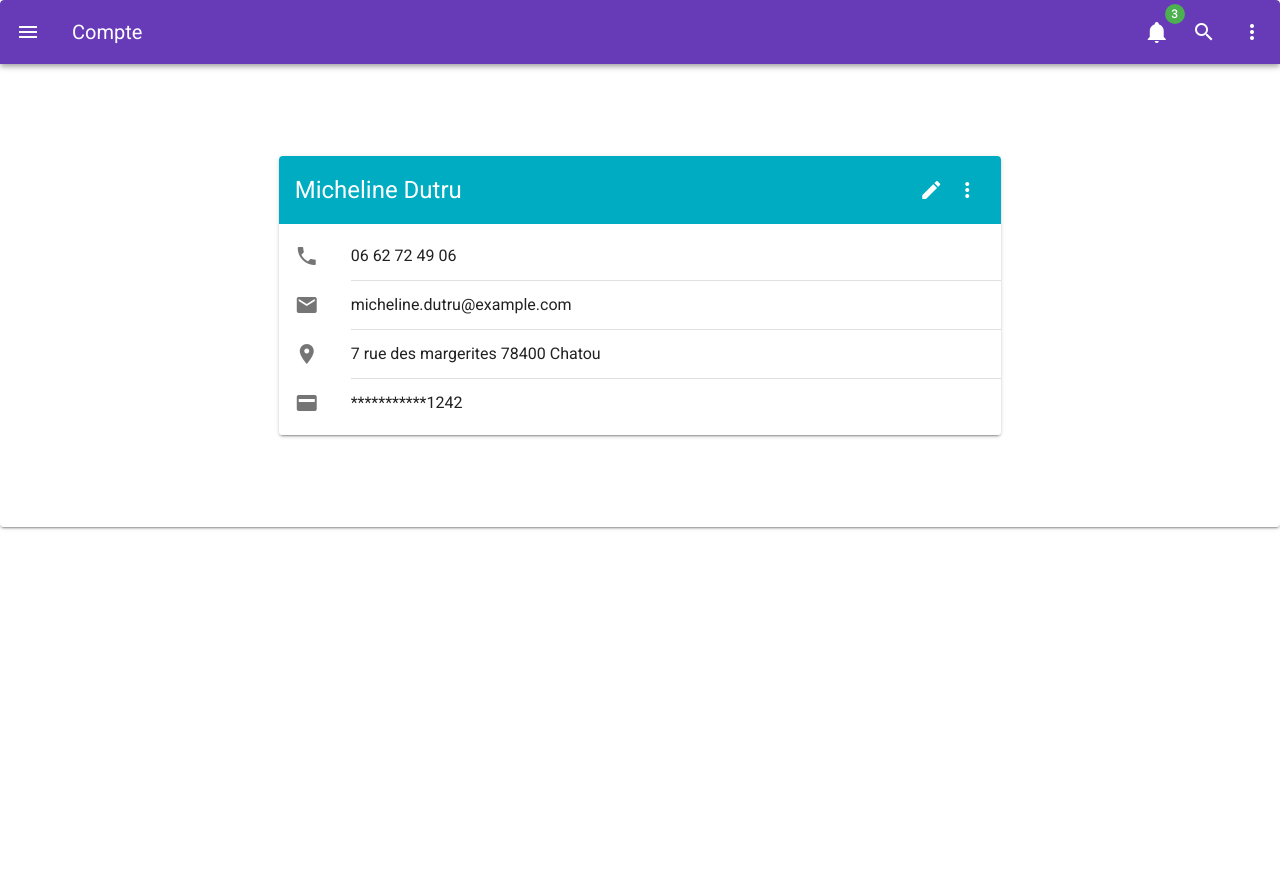
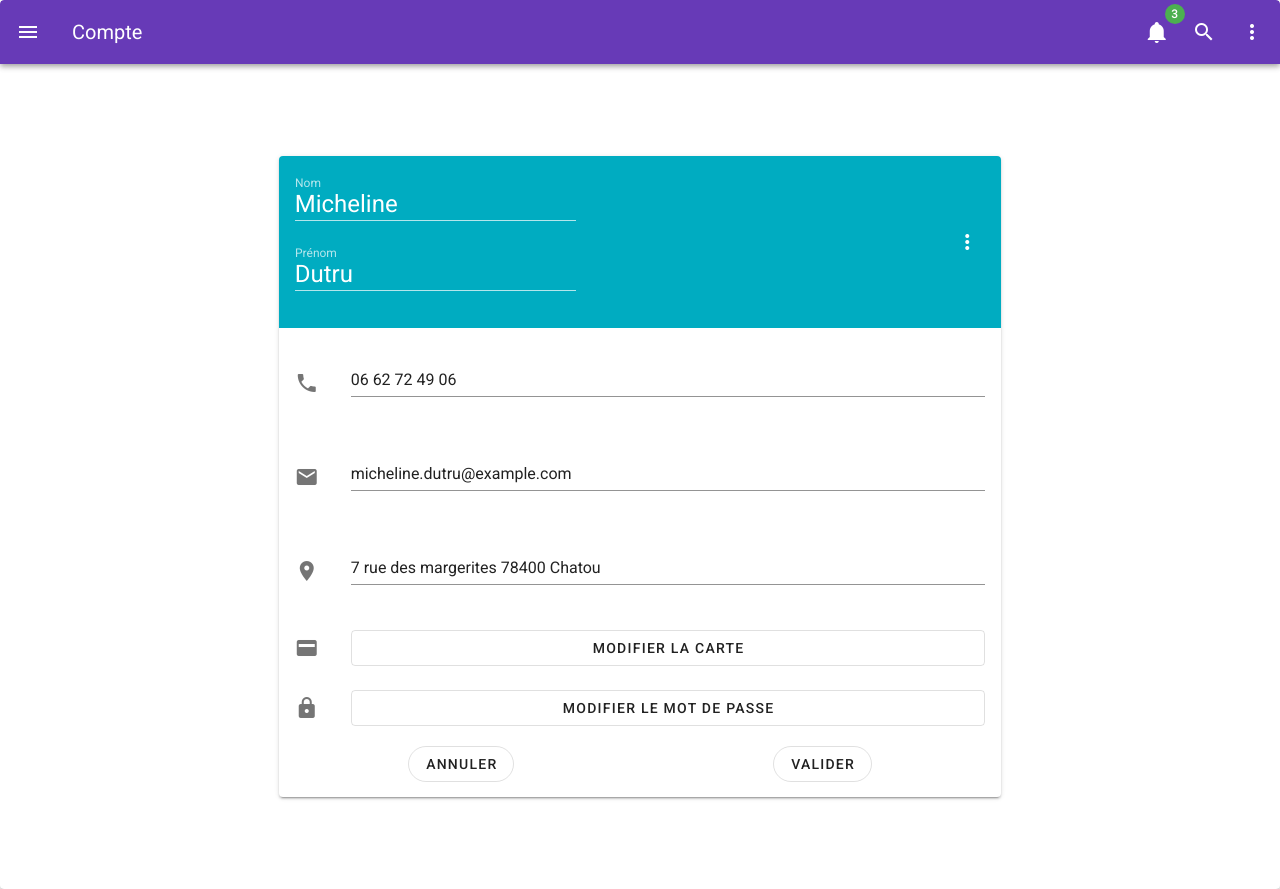
Before and after one commit to RubisetCie/Projet-Elective, a Vue app in the folder front_end_elective_v2/: page /account in a window 1280 px wide. Both pictures are taken after a click on the button 931 px from the left and 190 px from the top of the page. Before the commit the page ends 800 px from the top, so only its background shows below. Built offline with nearby package versions, Linux system fonts and the light colour scheme.

Commit message:
modification du compte

```diff
--- a/front_end_elective_v2/src/views/Account.vue
+++ b/front_end_elective_v2/src/views/Account.vue
@@ -1,29 +1,67 @@
 <template>
-  <v-row justify='center' style="margin:80px;">
+  <v-row justify='center' style='margin: 80px'>
     <v-col cols='12' sm='8'>
       <v-card>
         <v-card-title class='cyan darken-1'>
-          <span class='text-h5 white--text'> {{ lastname }}  {{ name }} </span>
+          <span class='text-h5 white--text'>
+            <div v-if='seeMod === true'>
+              {{ lastname }} {{ name }}
+            </div>
+            <div v-if='editMod === true'>
+              <v-text-field
+                dark
+                v-model='new_lastname'
+                label='Nom'
+                class='text-h5'
+              ></v-text-field>
+              <v-text-field
+                dark
+                v-model='new_name'
+                label='Prénom'
+                class='text-h5'
+              ></v-text-field>
+            </div>
+          </span>
 
           <v-spacer></v-spacer>
 
-          <v-btn dark icon>
+          <v-btn dark icon @click='switchMod()' v-if='seeMod'>
             <v-icon>mdi-pencil</v-icon>
           </v-btn>
 
-          <v-btn dark icon>
+          <v-menu left bottom>
+            <template v-slot:activator='{ on, attrs }'>
+              <v-btn dark icon v-bind='attrs' v-on='on'>
                 <v-icon>mdi-dots-vertical</v-icon>
               </v-btn>
+            </template>
+
+            <v-list>
+              <v-list-item @click='switchMod()' v-if='seeMod'>
+                <v-list-item-title>Modifier mon compte</v-list-item-title>
+              </v-list-item>
+              <v-list-item @click='switchMod()' v-if='editMod'>
+                <v-list-item-title>Annuler</v-list-item-title>
+              </v-list-item>
+              <v-list-item @click="redirect('/')">
+                <v-list-item-title>Me déconecter</v-list-item-title>
+              </v-list-item>
+              <v-list-item @click="redirect('/')">
+                <v-list-item-title>Supprimer mon compte</v-list-item-title>
+              </v-list-item>
+            </v-list>
+          </v-menu>
         </v-card-title>
 
         <v-list>
+          <div v-if='seeMod === true'>
             <v-list-item>
               <v-list-item-action>
                 <v-icon>mdi-phone</v-icon>
               </v-list-item-action>
 
               <v-list-item-content>
-              <v-list-item-title>06 62 72 49 06</v-list-item-title>
+                <v-list-item-title> {{ phoneNumber }} </v-list-item-title>
               </v-list-item-content>
             </v-list-item>
 
@@ -47,9 +85,7 @@
               </v-list-item-action>
 
               <v-list-item-content>
-              <v-list-item-title
-                > {{ address }} </v-list-item-title
-              >
+                <v-list-item-title> {{ address }} </v-list-item-title>
               </v-list-item-content>
             </v-list-item>
 
@@ -64,26 +100,122 @@
                 <v-list-item-title> {{ billingNumber }} </v-list-item-title>
               </v-list-item-content>
             </v-list-item>
+
+          </div>
+
+          <div v-if='editMod'>
+
+            <v-list-item>
+              <v-list-item-action>
+                <v-icon>mdi-phone</v-icon>
+              </v-list-item-action>
+
+              <v-list-item-content>
+                <v-text-field v-model='new_phoneNumber'></v-text-field>
+              </v-list-item-content>
+            </v-list-item>
+
+            <v-list-item>
+              <v-list-item-action>
+                <v-icon>mdi-email</v-icon>
+              </v-list-item-action>
+
+              <v-list-item-content>
+                <v-text-field v-model='new_email'></v-text-field>
+              </v-list-item-content>
+            </v-list-item>
+            <v-list-item>
+              <v-list-item-action>
+                <v-icon>mdi-map-marker</v-icon>
+              </v-list-item-action>
+
+              <v-list-item-content>
+                <v-text-field v-model='new_address'></v-text-field>
+              </v-list-item-content>
+            </v-list-item>
+            <v-list-item>
+              <v-list-item-action>
+                <v-icon>mdi-credit-card</v-icon>
+              </v-list-item-action>
+
+              <v-list-item-content>
+                <v-btn outlined text @click='editCard()'> Modifier la carte </v-btn>
+              </v-list-item-content>
+            </v-list-item>
+            <v-list-item>
+              <v-list-item-action>
+                <v-icon>mdi-lock</v-icon>
+              </v-list-item-action>
+
+              <v-list-item-content>
+                <v-btn outlined text @click='editPassword()'> Modifier le Mot de passe </v-btn>
+              </v-list-item-content>
+            </v-list-item>
+
+          </div>
+
         </v-list>
+        <div v-if='editMod' class='d-flex justify-space-around' style='padding-bottom:15px'>
+          <v-btn outlined rounded text @click='switchMod()'> Annuler </v-btn>
+          <v-btn outlined rounded text @click='validate()'> Valider </v-btn>
+        </div>
       </v-card>
     </v-col>
   </v-row>
 </template>
 
-<script lang='ts'>
+<script>
 import Options from 'vue-class-component';
 import Vue from 'vue';
 
 @Options({
   components: {},
   data: () => ({
+    editMod: false,
+    seeMod: true,
     name: 'Dutru',
     lastname: 'Micheline',
+    phoneNumber: '06 62 72 49 06',
     email: 'micheline.dutru@example.com',
     address: '7 rue des margerites 78400 Chatou',
     billingNumber: '***********1242',
+    new_name: 'Dutru',
+    new_lastname: 'Micheline',
+    new_phoneNumber: '06 62 72 49 06',
+    new_email: 'micheline.dutru@example.com',
+    new_address: '7 rue des margerites 78400 Chatou',
+    new_billingNumber: '***********1242',
   }),
-  methods: {},
+  methods: {
+    redirect(path) {
+      this.$router.push(path);
+    },
+    switchMod() {
+      if (this.seeMod) {
+        this.seeMod = false;
+        this.editMod = true;
+      } else {
+        this.seeMod = true;
+        this.editMod = false;
+      }
+    },
+    validate() {
+      this.seeMod = true;
+      this.editMod = false;
+      this.name = this.new_name;
+      this.lastname = this.new_lastname;
+      this.phoneNumber = this.new_phoneNumber;
+      this.email = this.new_email;
+      this.address = this.new_address;
+    },
+    editCard() {
+      console.log('editer la carte');
+    },
+    editPassword() {
+      console.log('editer le mot de passe');
+    },
+  },
 })
+
 export default class Account extends Vue {}
 </script>
```
Lines whose indentation alone changed are shown as unchanged.
